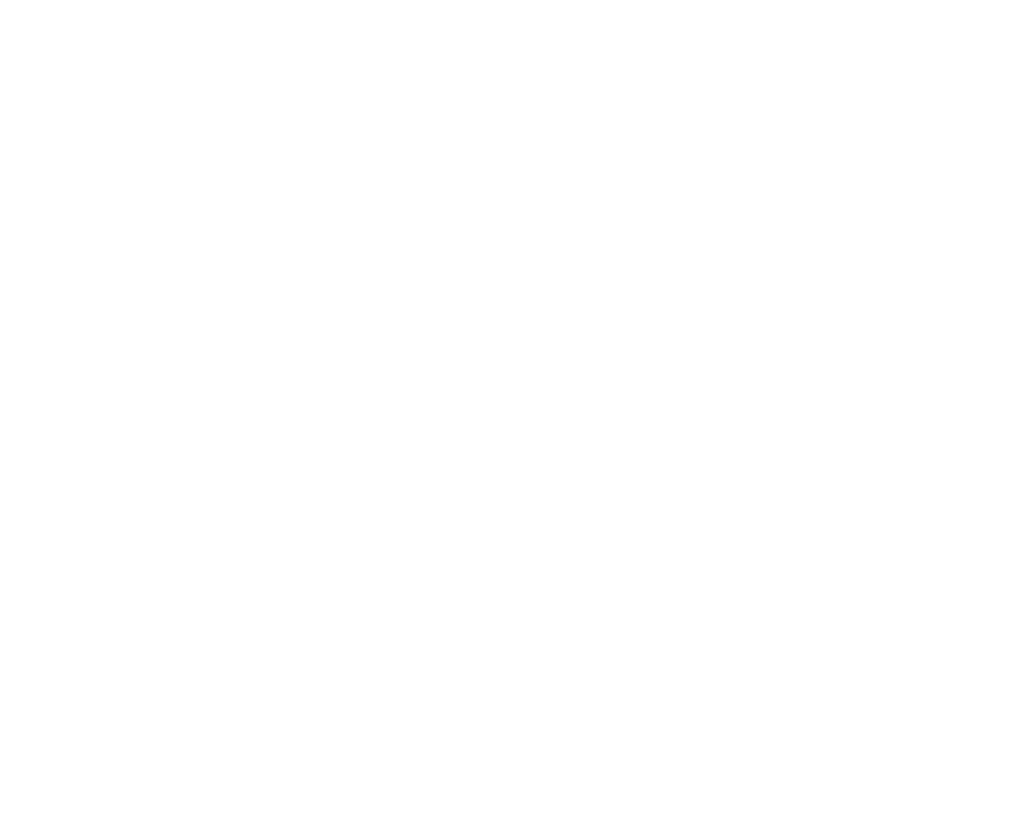
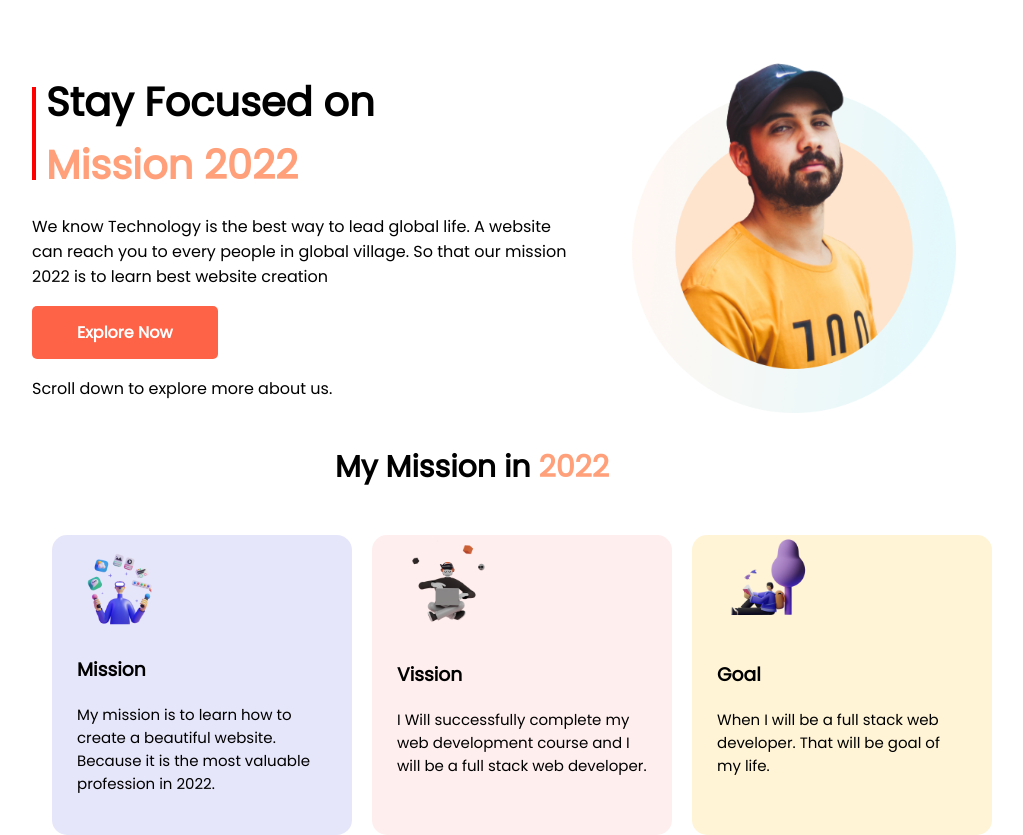
Before and after one commit to nuruzzamanahamed/assaignment1, a plain HTML site: page index.html in a window 1280 px wide. Shown: the whole page, without its empty margins (168-1191 px from the left). Before the commit the page ends 800 px from the top, so only its background shows below. Drawn offline with Linux system fonts and the light colour scheme.

Commit message:
second stage added

```diff
--- a/index.html
+++ b/index.html
@@ -6,10 +6,74 @@
     <meta http-equiv="X-UA-Compatible" content="IE=edge">
     <meta name="viewport" content="width=device-width, initial-scale=1.0">
     <title>Assaignment1</title>
+    <link rel="preconnect" href="https://fonts.googleapis.com">
+    <link rel="preconnect" href="https://fonts.gstatic.com" crossorigin>
+    <link href="https://fonts.googleapis.com/css2?family=Poppins&display=swap" rel="stylesheet">
     <link rel="stylesheet" href="style.css">
 </head>
 
 <body>
+    <section>
+        <div class="half-width-left">
+            <div class="mission-22">
+                <h1>Stay Focused on</h1>
+                <h1><span class="header-text-color">Mission 2022</span></h1>
+            </div>
+
+            <p class="mission">We know Technology is the best way to lead global life. A website can reach you to every
+                people in global
+                village. So that our mission 2022 is to learn best website creation</p>
+            <a class="button" target="_blank" href="https://www.linkedin.com/in/nuruzzamanahamed/">Explore
+                Now</a>
+            <p class="explore">Scroll down to explore more about us.</p>
+        </div>
+        <div class="half-width-right">
+            <img src="images/person/person-2.png" alt="">
+        </div>
+
+    </section>
+    <h2 id="second-header">My Mission in<span class="header-text-color"> 2022</span></h2>
+    <section>
+        <div class="mis-vis-goal-box">
+            <div class="mission-box-color">
+                <div class="my-mi-vi-go-text">
+                    <img src="images/illustrators/illustrator-1.png" alt="">
+
+                    <h3>Mission</h3>
+                    <p>My mission is to learn how to create a beautiful website. Because it is the most valuable
+                        profession
+                        in
+                        2022.
+                    </p>
+                </div>
+            </div>
+
+        </div>
+        <div class="mis-vis-goal-box">
+            <div class="vission-box-color">
+                <div class="my-mi-vi-go-text">
+                    <img src="images/illustrators/illustrator-2.png" alt="">
+
+                    <h3>Vission</h3>
+                    <p>I Will successfully complete my web development course and I will be a full stack web developer.
+                    </p>
+                </div>
+            </div>
+
+        </div>
+        <div class="mis-vis-goal-box">
+            <div class="goal-box-color">
+                <div class="my-mi-vi-go-text">
+                    <img src="images/illustrators/illustrator-3.png" alt="">
+
+                    <h3>Goal</h3>
+                    <p>When I will be a full stack web developer. That will be goal of my life.
+                    </p>
+                </div>
+            </div>
+
+        </div>
+    </section>
 
 </body>
 
--- a/style.css
+++ b/style.css
@@ -0,0 +1,99 @@
+body{
+    font-family: 'Poppins', sans-serif;
+   margin: 0;
+   padding: 0;
+}
+/*================ First Stage start ===============*/
+h1{
+    font-size: 40px;
+    line-height: 20px;
+    margin-left: 5px;
+    padding: 5px;
+}
+h2{
+    font-size: 30px;
+}
+#second-header{
+    text-align: center;
+}
+.mission{
+   padding-bottom:15px;
+}
+.mission-22{
+    border-left:4px solid red;
+}
+.header-text-color{
+    color:lightsalmon;
+}
+.button{
+    text-decoration: none;
+    background-color: tomato;
+    padding: 15px 45px;
+    color: white;
+    border-radius: 5px;
+    font-weight:700;
+}
+.explore{
+    padding-top:15px;
+}
+section{
+    display: flex;
+    margin-left: 200px;
+}
+.half-width-left{
+    margin-top: 5%;
+    width: 50%;
+
+}
+.half-width-right{
+    width: 50%;
+
+}
+.half-width-right img{
+    width: 60%;
+    margin-left: 40px;
+    padding-left: 20px;
+}
+/*================ First Stage End ===============*/
+
+/*================ second stage Start =============*/
+
+.mis-vis-goal-box{
+    width: 300px;
+    height: 300px;
+    border-radius: 15px;
+    margin: 10px;
+}
+.mis-vis-goal-box img{
+    width: 40%;
+}
+.my-mi-vi-go-text{
+    padding-left: 25px;
+    padding-right: 25px;
+}
+.my-mi-vi-go-text p{
+    font-size: 15px;
+}
+.mission-box-color{
+    background-color:lavender;
+    width: 300px;
+    height: 300px;
+    border-radius: 15px;
+    margin: 10px;
+}
+.vission-box-color{
+    background-color:#FFEEEE;
+    width: 300px;
+    height: 300px;
+    border-radius: 15px;
+    margin: 10px;
+}
+.goal-box-color{
+    background-color:#FFF4D6;
+    width: 300px;
+    height: 300px;
+    border-radius: 15px;
+    margin: 10px;
+}
+/*================ second stage End =============*/
+/*================ Third stage Start =============*/
```
